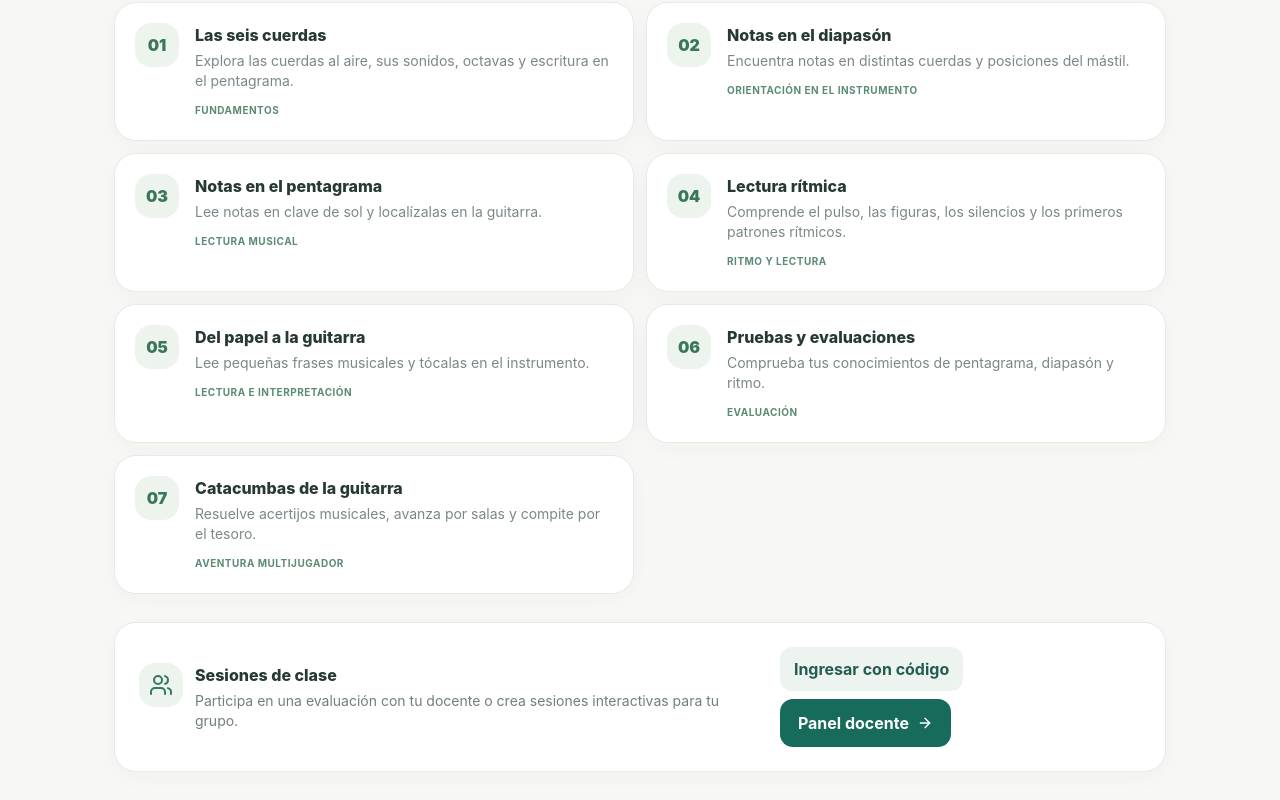
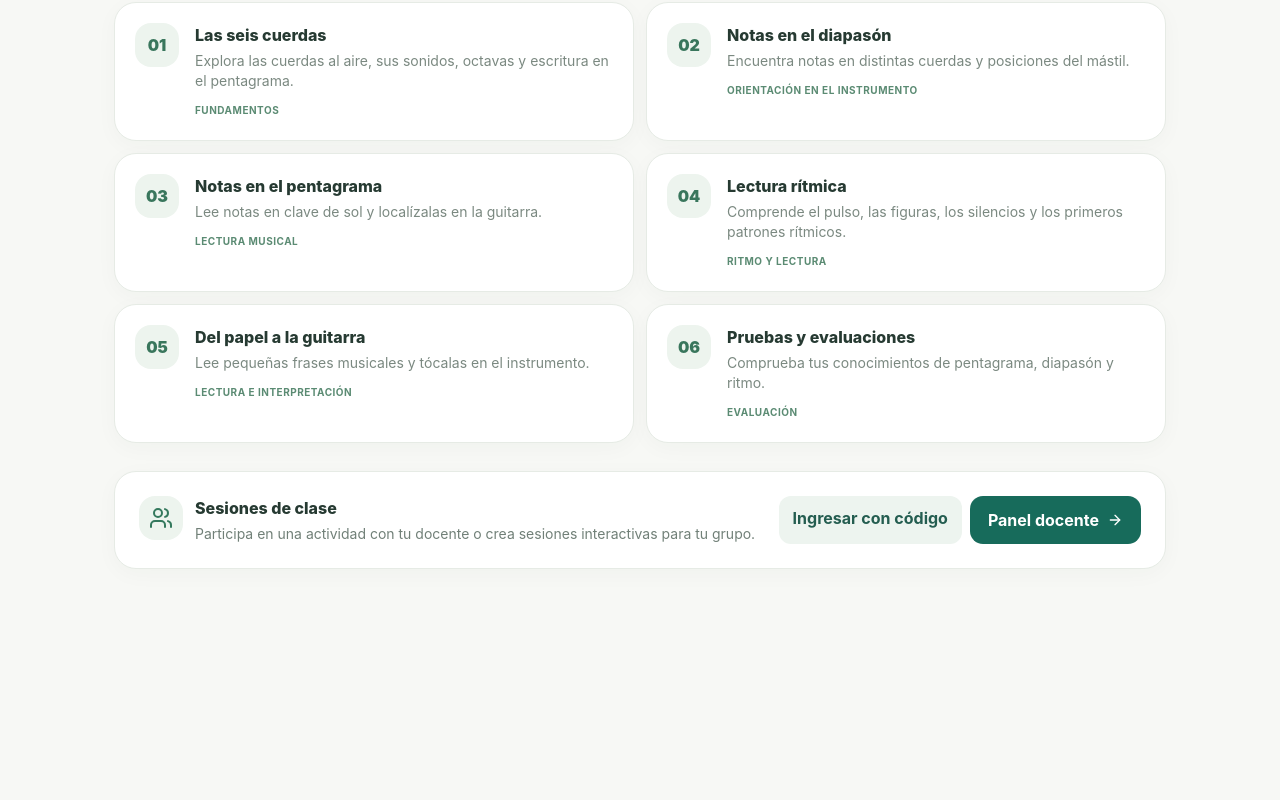
Before and after one commit to juanisidromejia/guitar-tutor, a Vue app: page / in a window 1280 px wide. Shown: the part 730-1530 px from the top of the page. After the commit the page ends 1327 px from the top, so only its background shows below. Built offline with nearby package versions, Linux system fonts and the light colour scheme; no server answers.

Commit message:
fix: remove standalone adventure entry from student home

```diff
--- a/src/views/HomeView.vue
+++ b/src/views/HomeView.vue
@@ -1,5 +1,5 @@
 <script setup lang="ts">
-import { ArrowRight, CheckCircle2, Music2, Sparkles, Users, Castle } from 'lucide-vue-next'
+import { ArrowRight, CheckCircle2, Music2, Sparkles, Users } from 'lucide-vue-next'
 import { RouterLink } from 'vue-router'
 import { useProgress } from '../composables/useProgress'
 const { data, accuracy } = useProgress()
@@ -10,7 +10,6 @@ const modules = [
   { id: '04', title: 'Lectura rítmica', description: 'Comprende el pulso, las figuras, los silencios y los primeros patrones rítmicos.', tag: 'Ritmo y lectura', to: '/lectura-ritmica' },
   { id: '05', title: 'Del papel a la guitarra', description: 'Lee pequeñas frases musicales y tócalas en el instrumento.', tag: 'Lectura e interpretación', to: '/del-papel-a-la-guitarra', progressId: 4 },
   { id: '06', title: 'Pruebas y evaluaciones', description: 'Comprueba tus conocimientos de pentagrama, diapasón y ritmo.', tag: 'Evaluación', to: '/evaluacion' },
-  { id: '07', title: 'Catacumbas de la guitarra', description: 'Resuelve acertijos musicales, avanza por salas y compite por el tesoro.', tag: 'Aventura multijugador', to: '/aventura' },
 ]
 </script>
 <template>
@@ -24,6 +23,6 @@ const modules = [
     <section class="mt-9"><div class="mb-4"><p class="eyebrow">Tu camino musical</p><h2 class="mt-1 text-2xl font-black">Ruta de aprendizaje</h2></div><div class="grid gap-3 sm:grid-cols-2">
       <RouterLink v-for="module in modules" :key="module.id" :to="module.to" class="panel group flex gap-4 p-4 transition hover:-translate-y-0.5 hover:shadow-md focus-visible:outline-2 focus-visible:outline-offset-2 focus-visible:outline-[#176b5b] sm:p-5"><span class="grid h-11 w-11 shrink-0 place-items-center rounded-2xl bg-[#edf4ee] text-base font-black text-[#39765c]">{{module.id}}</span><div class="min-w-0 flex-1"><div class="flex items-center gap-2"><h3 class="font-extrabold">{{module.title}}</h3><CheckCircle2 v-if="module.progressId && data.completed.includes(module.progressId)" class="shrink-0 text-[#4c9c7c]" :size="16"/></div><p class="mt-1 text-sm leading-5 text-[#7b8981]">{{module.description}}</p><span class="mt-3 inline-block text-[10px] font-bold uppercase tracking-wider text-[#5b8b73]">{{module.tag}}</span></div></RouterLink>
     </div></section>
-    <section class="panel mt-7 flex flex-col gap-4 p-5 sm:flex-row sm:items-center sm:justify-between sm:p-6"><div class="flex items-start gap-3"><span class="grid h-11 w-11 shrink-0 place-items-center rounded-2xl bg-[#edf4ee] text-[#34795d]"><Users/></span><div><p class="font-extrabold">Sesiones de clase</p><p class="mt-1 max-w-xl text-sm text-[#718078]">Participa en una evaluación con tu docente o crea sesiones interactivas para tu grupo.</p></div></div><div class="flex flex-wrap gap-2"><RouterLink to="/unirse" class="secondary">Ingresar con código</RouterLink><RouterLink to="/docente/sesiones" class="primary">Panel docente <ArrowRight :size="16"/></RouterLink></div></section>
+    <section class="panel mt-7 flex flex-col gap-4 p-5 sm:flex-row sm:items-center sm:justify-between sm:p-6"><div class="flex items-start gap-3"><span class="grid h-11 w-11 shrink-0 place-items-center rounded-2xl bg-[#edf4ee] text-[#34795d]"><Users/></span><div><p class="font-extrabold">Sesiones de clase</p><p class="mt-1 max-w-xl text-sm text-[#718078]">Participa en una actividad con tu docente o crea sesiones interactivas para tu grupo.</p></div></div><div class="flex flex-wrap gap-2"><RouterLink to="/unirse" class="secondary">Ingresar con código</RouterLink><RouterLink to="/docente/sesiones" class="primary">Panel docente <ArrowRight :size="16"/></RouterLink></div></section>
   </div>
 </template>
```
